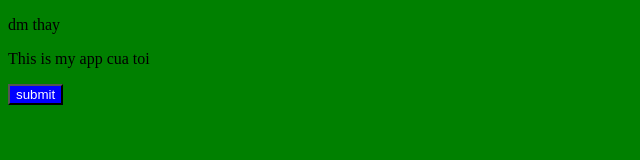
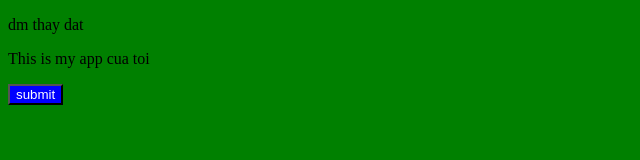
Before and after one commit to SWP391-SE1615-NET-Nhom3/git-tutorial, a plain HTML site: page index.html in a window 1280 px wide. Shown: the full height of the page, 0-640 px from the left. Drawn offline with Linux system fonts and the light colour scheme.

Commit message:
Update index.html

```diff
--- a/index.html
+++ b/index.html
@@ -10,7 +10,7 @@
 
 </head>
 <body>
-    <p> dm thay </p>
+    <p> dm thay dat</p>
     <p> This is  my app cua toi </p>
 
     <button> submit</button>
```
